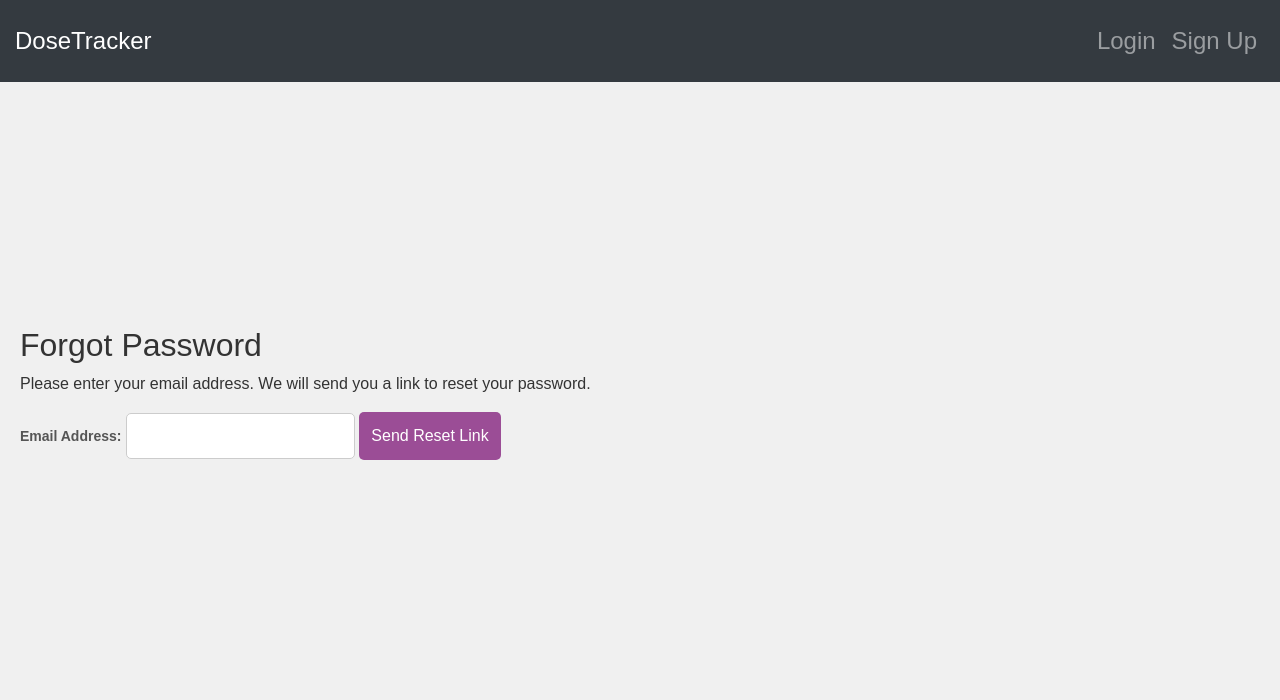
After one commit to djr812/DoseTracker, a Flask app: page /auth/forgot_password in a window 1280 px wide. The commit adds this page. Shown: the top 700 px of the page. Run offline with Flask 3, Linux system fonts and the light colour scheme; some libraries are stand-ins or nearby versions.

Commit message:
Added Forgotten Password mechanism and routes

```diff
--- a/app/auth/routes.py
+++ b/app/auth/routes.py
@@ -1,10 +1,17 @@
-from flask import Blueprint, render_template, request, redirect, url_for, flash
+from flask import Blueprint, render_template, request, redirect, url_for, flash, current_app
 from app.application import db, bcrypt
+from flask_mail import Message
 from flask_login import login_user, login_required, current_user, logout_user
 from app.models import User
+from itsdangerous import URLSafeTimedSerializer as Serializer
+from itsdangerous import SignatureExpired, BadSignature
+from urllib.parse import quote_plus, unquote_plus
 
 
 auth_bp = Blueprint('auth', __name__)
+
+SECRET_KEY = current_app.config['SECRET_KEY']
+s = Serializer(SECRET_KEY)
 
 # Login Route
 @auth_bp.route('/login', methods=['GET', 'POST'])
@@ -79,3 +86,62 @@ def sign_up():
             return redirect(url_for('auth.sign_up'))
 
     return render_template('sign_up.html', page_class='sign_up_page')
+
+
+# Forgotten Password route
+@auth_bp.route('/forgot_password', methods=['GET', 'POST'])
+def forgot_password():
+    if request.method == 'POST':
+        email = request.form['email']
+        user = User.query.filter_by(email=email).first()
+
+        if user:
+            # Create the reset token
+            token = s.dumps(email, salt='reset-password')
+            token = quote_plus(token)
+            print ('Generated token: ', token)
+            reset_link = url_for('auth.reset_password', token=token, _external=True)
+
+            # Send the reset password link via email
+            msg = Message('Password Reset Request', recipients=[email])
+            msg.body = f'Click the link to reset your password: {reset_link}'
+            current_app.extensions['mail'].send(msg)
+
+            flash('Check your email for a password reset link!', 'info')
+            return redirect(url_for('auth.login'))
+        else:
+            flash('Email address not found in our system.', 'warning')
+
+    return render_template('forgot_password.html')
+
+
+# Reset Password route
+@auth_bp.route('/reset_password/<token>', methods=['GET', 'POST'])
+def reset_password(token):
+    try:
+        email = s.loads(token, salt='reset-password', max_age=3600)  # Token valid for 1 hour
+    except SignatureExpired:
+        flash("The reset link has expired.", 'danger')
+        return redirect(url_for('auth.login'))
+    except BadSignature:
+        flash("Invalid or tampered reset link.", 'danger')
+        return redirect(url_for('auth.login'))
+
+    user = User.query.filter_by(email=email).first()
+    if not user:
+        flash("User not found.", 'danger')
+        return redirect(url_for('auth.login'))
+
+    if request.method == 'POST':
+        new_password = request.form['password']
+        # Hash the new password using bcrypt
+        hashed_password = bcrypt.generate_password_hash(new_password).decode('utf-8')
+
+        # Update the user's password in the database
+        user.password_hash = hashed_password
+        db.session.commit()  # Commit the change
+
+        flash("Your password has been reset successfully.", 'success')
+        return redirect(url_for('auth.login'))
+
+    return render_template('reset_password.html', token=token)
--- a/app/static/css/style.css
+++ b/app/static/css/style.css
@@ -111,6 +111,20 @@ body {
 }
 
 .signup-link a:hover {
+    text-decoration: underline;
+}
+
+.forgot-password-link {
+    text-align: center;
+    margin-top: 10px;
+}
+
+.forgot-password-link a {
+    color: #9b4d96;  /* Mauve color */
+    text-decoration: none;
+}
+
+.forgot-password-link a:hover {
     text-decoration: underline;
 }
 
--- /dev/null
+++ b/app/templates/forgot_password.html
@@ -0,0 +1,15 @@
+{% extends 'layout.html' %}
+
+{% block content %}
+    <div class="forgot-password-container">
+        <h2>Forgot Password</h2>
+        <p>Please enter your email address. We will send you a link to reset your password.</p>
+
+        <form action="{{ url_for('auth.forgot_password') }}" method="POST">
+            <label for="email">Email Address:</label>
+            <input type="email" id="email" name="email" required>
+
+            <button type="submit">Send Reset Link</button>
+        </form>
+    </div>
+{% endblock %}
--- a/app/templates/index.html
+++ b/app/templates/index.html
@@ -19,6 +19,11 @@
             <button type="submit" class="login-btn">Login</button>
         </form>
 
+        <!-- Forgot Password Link -->
+        <div class="forgot-password-link">
+            <p><a href="{{ url_for('auth.forgot_password') }}">Forget Your Password?</a></p>
+        </div>
+
         <!-- Sign Up Link -->
         <div class="signup-link">
             <p>Don't have an account? <a href="{{ url_for('auth.sign_up') }}">Sign up here</a></p>
```
Also changed, not shown: app/templates/reset_password.html (added, +17 -0 lines).
